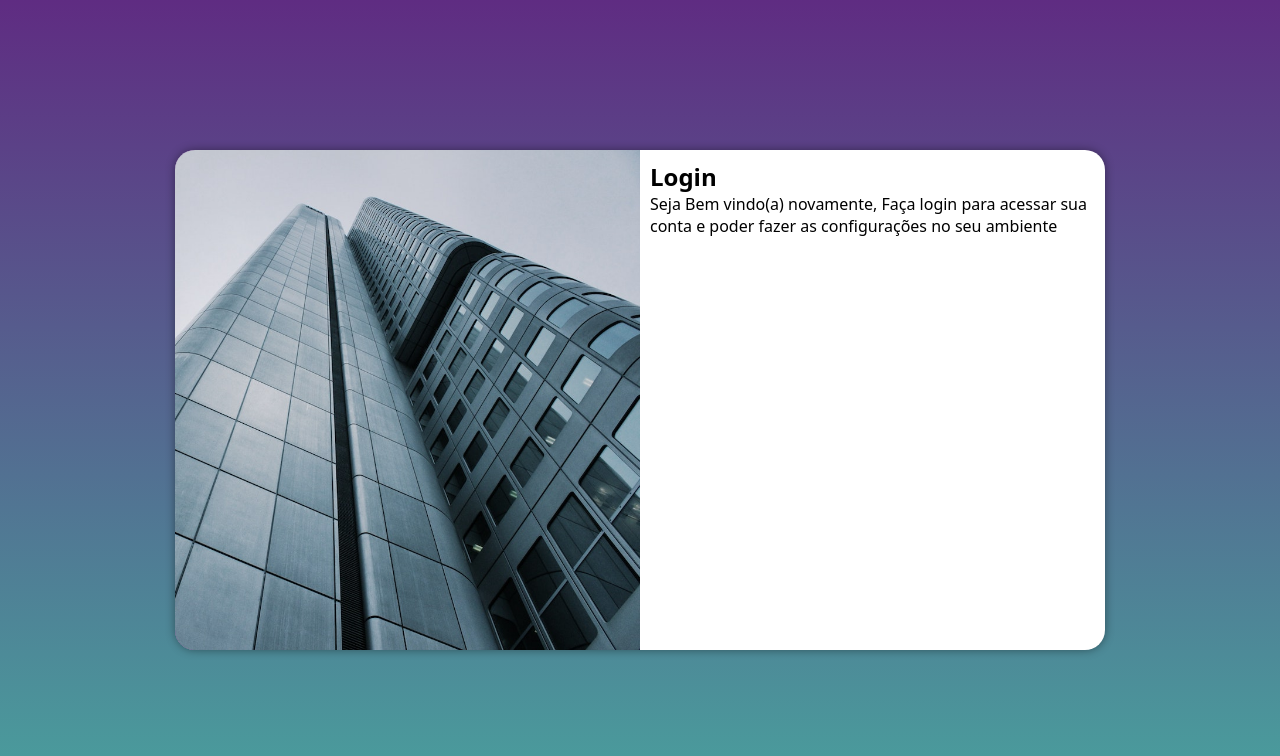
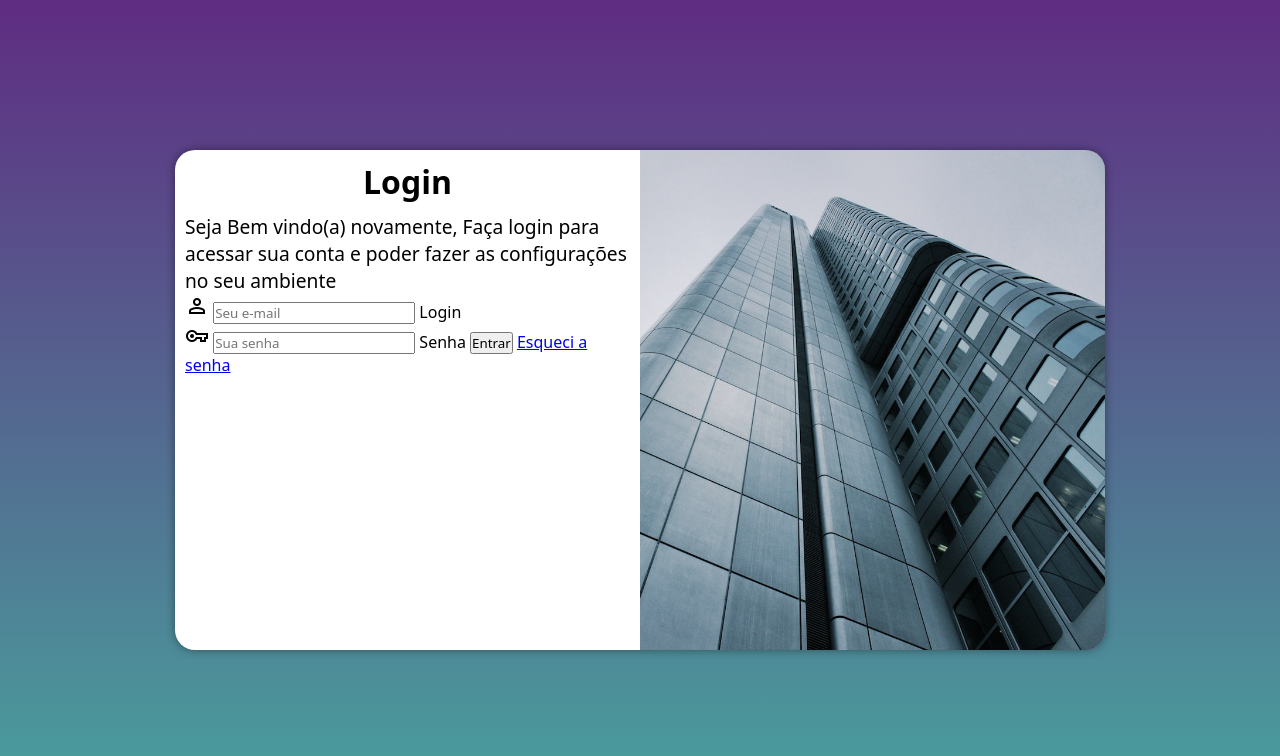
Before and after one commit to Lukaz-profile/projeto-login, a plain HTML site: page index.html in a window 1280 px wide. Drawn offline with nearby package versions, Linux system fonts and the light colour scheme.

Commit message:
Adicionando o formulário

```diff
--- a/estilos/media-querry.css
+++ b/estilos/media-querry.css
@@ -21,6 +21,10 @@
         float: right;
         width: 70%;
     }
+
+    div#formulario > p {
+        font-size: 1em;
+    }
 }
 
 @media screen and (min-width: 992px)
@@ -34,13 +38,21 @@
     }
 
     section#login > div#imagem {
-        float: left;
+        float: right;
         width: 50%;
         height: 100%;
     }
 
     section#login > div#formulario {
-        float: right;
+        float: left;
         width: 50%;
     }
+
+    div#formulario > h1 {
+        font-size: 2em;
+    }
+
+    div#formulario > p {
+        font-size: 1.2em;
+    }
 }
--- a/estilos/style.css
+++ b/estilos/style.css
@@ -54,3 +54,12 @@
     display: block;
     padding: 10px;
 }
+
+div#formulario > h1 {
+    text-align: center;
+    margin-bottom: 10px;
+}
+
+div#formulario > p {
+    font-size: 0.8em;
+}
--- a/index.html
+++ b/index.html
@@ -7,18 +7,31 @@
     <title>Login</title>
     <link rel="stylesheet" href="estilos/style.css">
     <link rel="stylesheet" href="estilos/media-querry.css">
+    <link rel="stylesheet" href="https://fonts.googleapis.com/css2?family=Material+Symbols+Outlined:opsz,wght,FILL,GRAD@20..48,100..700,0..1,-50..200" />
 </head>
 <body>
     <main>
         <section id="login">
             <div id="imagem">
-
+                <!-- Aqui vai a imagem nas CSS -->
             </div>
             <div id="formulario">
                 <h1>Login</h1>
                 <p>Seja Bem vindo(a) novamente, Faça login para acessar sua conta e poder fazer as configurações no seu ambiente</p>
-                <form action="login.php" method="post">
-
+                <form action="login.php" method="post" autocomplete="on">
+                    <div class="campo">
+                        <i class="material-symbols-outlined">person</i>
+                        <input type="email" name="login" id="ilogin" placeholder="Seu e-mail" autocomplete="email" required maxlength="30">
+                        <label for="ilogin">Login</label>
+                    </div>
+                    <div class="campo">
+                        <i class="material-symbols-outlined">vpn_key</i>
+                        <input type="password" name="senha" id="isenha" placeholder="Sua senha" autocomplete="current-password" required minlength="8" maxlength="20">
+                        <label for="isenha">Senha</label>
+                        <input type="submit" value="Entrar">
+                        <a href="esqueci.html"> Esqueci a senha <i iclass="material_icons"></i>
+                        </a>
+                    </div>
                 </form>
             </div>
         </section>
```
